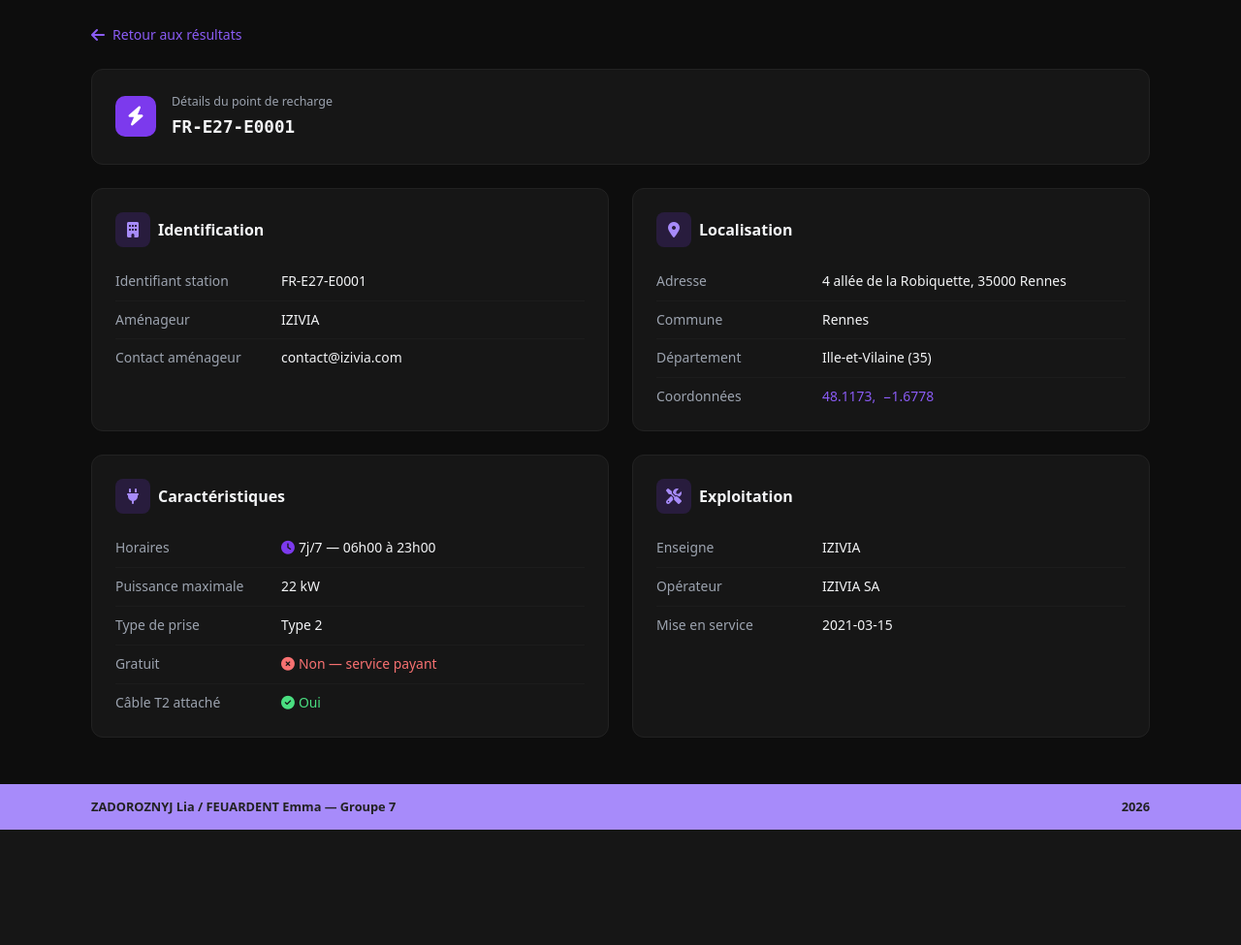
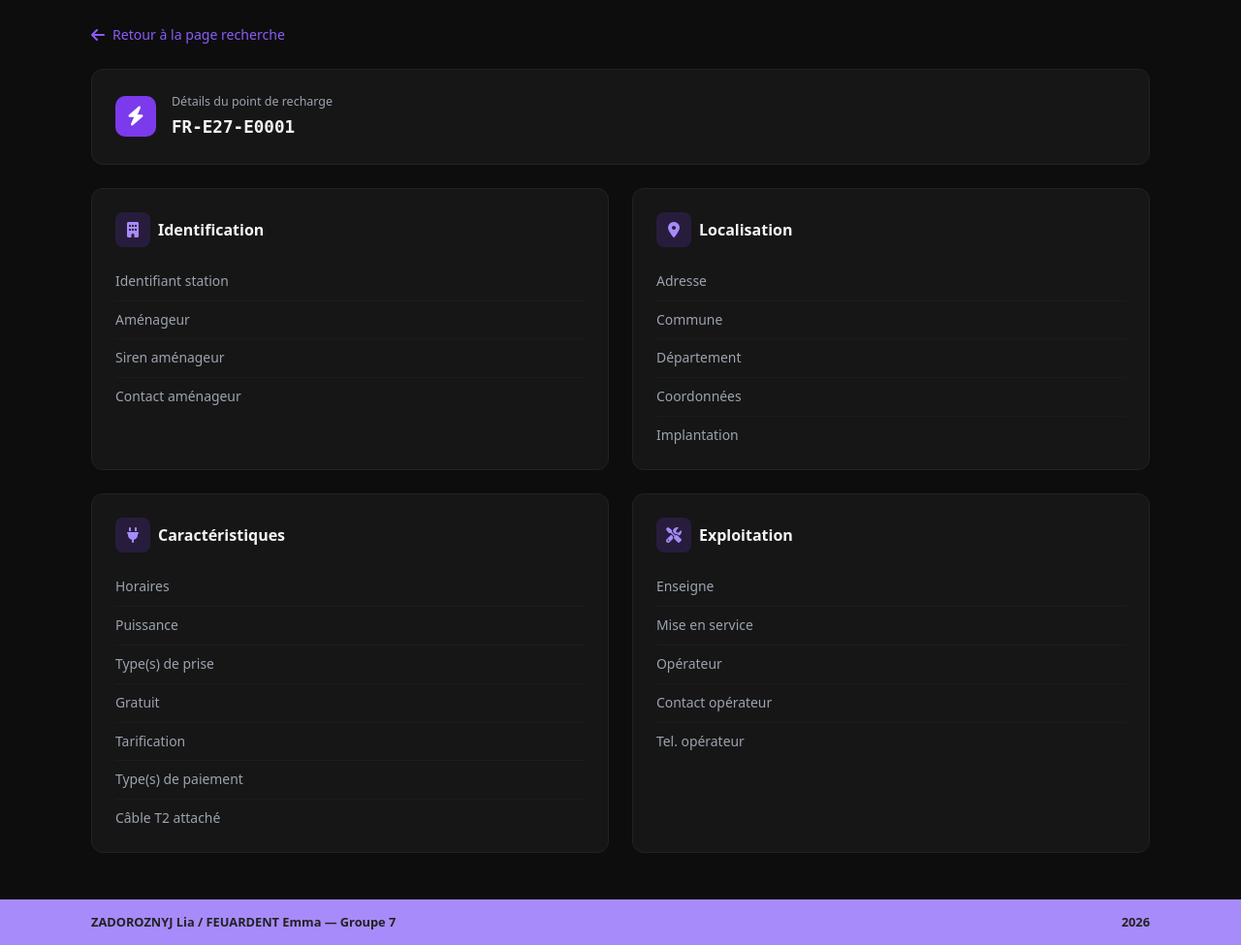
Before and after one commit to Lia-0106/Projet-Bornes-Vehicules-Electriques, a PHP site: page /front/html/point-recharge.html in a window 1280 px wide. Shown: the part 63-1038 px from the top of the page at 97% size. Before the commit the page ends 919 px from the top, so only its background shows below. Run offline with PHP 8.4, Linux system fonts and the light colour scheme.

Commit message:
Formulaire de recherche ok + début implémentation de la page point-de-recharge.html

```diff
--- a/back/php/creer-point-recharge.php
+++ b/back/php/creer-point-recharge.php
@@ -1,7 +1,7 @@
 <?php
 require_once 'Database.php';
 require_once 'constantes.php';
-require_once 'PointRecharge.php';
+require_once '../../front/php/PointRecharge.php';
 
 $erreur = '';
 
--- a/back/php/details-point-recharge.php
+++ b/back/php/details-point-recharge.php
@@ -1,7 +1,7 @@
 <?php
 require_once 'Database.php';
 require_once 'constantes.php';
-require_once 'PointRecharge.php';
+require_once '../../front/php/PointRecharge.php';
 
 $id = isset($_GET['id']) ? (int)$_GET['id'] : 0;
 
--- a/back/php/modifier-point-recharge.php
+++ b/back/php/modifier-point-recharge.php
@@ -1,7 +1,7 @@
 <?php
 require_once 'Database.php';
 require_once 'constantes.php';
-require_once 'PointRecharge.php';
+require_once '../../front/php/PointRecharge.php';
 
 $id = isset($_GET['id']) ? (int)$_GET['id'] : 0;
 
--- a/front/html/point-recharge.html
+++ b/front/html/point-recharge.html
@@ -7,6 +7,7 @@
   <link href="https://cdn.jsdelivr.net/npm/bootstrap@5.3.2/dist/css/bootstrap.min.css" rel="stylesheet" />
   <link href="https://cdnjs.cloudflare.com/ajax/libs/font-awesome/6.5.0/css/all.min.css" rel="stylesheet" />
   <link href="../css/style-front.css" rel="stylesheet" />
+  <script src="../js/point-recharge.js" defer></script>
 </head>
 <body>
 
@@ -27,8 +28,8 @@
 <main class="container-xl px-4 pt-4 pb-5 flex-grow-1">
 
   <!-- Retour -->
-  <a href="#" class="d-inline-flex align-items-center gap-2 mb-4 back-link">
-    <i class="fa fa-arrow-left fs-6"></i> Retour aux résultats
+  <a href="recherche.html" class="d-inline-flex align-items-center gap-2 mb-4 back-link">
+    <i class="fa fa-arrow-left fs-6"></i> Retour à la page recherche
   </a>
 
   <!-- Header card -->
@@ -50,9 +51,10 @@
           <div class="card-icon-box"><i class="fa fa-building icon-purple-dim"></i></div>
           <span class="fw-semibold fs-6">Identification</span>
         </div>
-        <div class="info-row"><span class="info-label">Identifiant station</span><span>FR-E27-E0001</span></div>
-        <div class="info-row"><span class="info-label">Aménageur</span><span>IZIVIA</span></div>
-        <div class="info-row"><span class="info-label">Contact aménageur</span><span>contact@izivia.com</span></div>
+        <div class="info-row"><span class="info-label">Identifiant station</span><span id="id-station"></span></div>
+        <div class="info-row"><span class="info-label">Aménageur</span><span id="amenageur"></span></div>
+        <div class="info-row"><span class="info-label">Siren aménageur</span><span id="siren-amenageur"></span></div>
+        <div class="info-row"><span class="info-label">Contact aménageur</span><span id="contact-amenageur"></span></div>
       </div>
     </div>
 
@@ -63,13 +65,11 @@
           <div class="card-icon-box"><i class="fa fa-location-dot icon-purple-dim"></i></div>
           <span class="fw-semibold fs-6">Localisation</span>
         </div>
-        <div class="info-row"><span class="info-label">Adresse</span><span>4 allée de la Robiquette, 35000 Rennes</span></div>
-        <div class="info-row"><span class="info-label">Commune</span><span>Rennes</span></div>
-        <div class="info-row"><span class="info-label">Département</span><span>Ille-et-Vilaine (35)</span></div>
-        <div class="info-row">
-          <span class="info-label">Coordonnées</span>
-          <a href="#" class="cell-link">48.1173, &nbsp;−1.6778</a>
-        </div>
+        <div class="info-row"><span class="info-label">Adresse</span><span id="adresse"></span></div>
+        <div class="info-row"><span class="info-label">Commune</span><span id="commune"></span></div>
+        <div class="info-row"><span class="info-label">Département</span><span id="departement"></span></div>
+        <div class="info-row"><span class="info-label">Coordonnées</span><span id="coordonnees"></span></div>
+        <div class="info-row"><span class="info-label">Implantation</span><span id="implantation"></span></div>
       </div>
     </div>
 
@@ -80,20 +80,15 @@
           <div class="card-icon-box"><i class="fa fa-plug icon-purple-dim"></i></div>
           <span class="fw-semibold fs-6">Caractéristiques</span>
         </div>
-        <div class="info-row">
-          <span class="info-label">Horaires</span>
-          <span><i class="fa fa-clock me-1 text-purple"></i>7j/7 — 06h00 à 23h00</span>
-        </div>
-        <div class="info-row"><span class="info-label">Puissance maximale</span><span>22 kW</span></div>
-        <div class="info-row"><span class="info-label">Type de prise</span><span>Type 2</span></div>
-        <div class="info-row">
-          <span class="info-label">Gratuit</span>
-          <span class="icon-danger"><i class="fa fa-circle-xmark me-1"></i>Non — service payant</span>
-        </div>
-        <div class="info-row">
-          <span class="info-label">Câble T2 attaché</span>
-          <span class="icon-success"><i class="fa fa-circle-check me-1"></i>Oui</span>
-        </div>
+        <div class="info-row"><span class="info-label">Horaires</span><span id="horaires"></span></div>
+        <div class="info-row"><span class="info-label">Puissance</span><span id="puissance"></span></div>
+        <div class="info-row"><span class="info-label">Type(s) de prise</span><span id="types-prises"></span></div>
+        <div class="info-row"><span class="info-label">Gratuit</span><span id="gratuit"></span></div>
+        <!-- A n'afficher que si payant -->
+        <div class="info-row" id="row-tarification"><span class="info-label">Tarification</span><span id="tarification"></span></div>
+        <div class="info-row" id="row-paiement"><span class="info-label">Type(s) de paiement</span><span id="types-paiement"></span></div>
+        <!-- -->
+        <div class="info-row"><span class="info-label">Câble T2 attaché</span><span id="cable-t2"></span></div>
       </div>
     </div>
 
@@ -104,9 +99,11 @@
           <div class="card-icon-box"><i class="fa fa-screwdriver-wrench icon-purple-dim"></i></div>
           <span class="fw-semibold fs-6">Exploitation</span>
         </div>
-        <div class="info-row"><span class="info-label">Enseigne</span><span>IZIVIA</span></div>
-        <div class="info-row"><span class="info-label">Opérateur</span><span>IZIVIA SA</span></div>
-        <div class="info-row"><span class="info-label">Mise en service</span><span>2021-03-15</span></div>
+        <div class="info-row"><span class="info-label">Enseigne</span><span id="enseigne"></span></div>
+        <div class="info-row"><span class="info-label">Mise en service</span><span id="mise-en-service"></span></div>
+        <div class="info-row"><span class="info-label">Opérateur</span><span id="operateur"></span></div>
+        <div class="info-row"><span class="info-label">Contact opérateur</span><span id="contact-operateur"></span></div>
+        <div class="info-row"><span class="info-label">Tel. opérateur</span><span id="tel-operateur"></span></div>
       </div>
     </div>
 
--- a/front/html/recherche.html
+++ b/front/html/recherche.html
@@ -59,7 +59,7 @@
   <div class="bc-card overflow-hidden">
     <div class="table-header-flex">
       <span class="table-title">Résultats</span>
-      <span class="table-badge">X points de recharge</span>
+      <span class="table-badge">0 point(s) de recharge</span>
     </div>
     <div class="table-responsive">
       <table class="table bc-table mb-0">
--- a/front/js/resultats.js
+++ b/front/js/resultats.js
@@ -31,7 +31,7 @@ function displayResultats(data) {
         const row = document.createElement('tr') ;
 
         const cellDate = document.createElement('td') ;
-        let dateFormatee = 'Inconnu' ;
+        let dateFormatee = 'Inconnue' ;
         if(item.date_mise_en_service && item.date_mise_en_service.substring(0, 4) !== '0000') {
             const annee = item.date_mise_en_service.substring(0,4) ;
             const mois = item.date_mise_en_service.substring(5, 7) ;
@@ -47,7 +47,7 @@ function displayResultats(data) {
         row.appendChild(cellPrise) ;
 
         const cellPuissance = document.createElement('td') ;
-        cellPuissance.textContent = `${item.puissance} kW` || 'Inconnu' ;
+        cellPuissance.textContent = `${item.puissance} kW` || 'Inconnue' ;
         row.appendChild(cellPuissance) ;
 
         const cellLocalisation = document.createElement('td') ;
```
Also changed, not shown: back/php/request.php (+7 -0 lines), front/php/PointRecharge.php (renamed from back/php/Pointrecharge.php).
